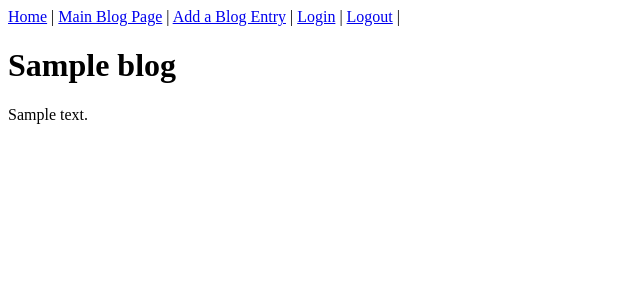
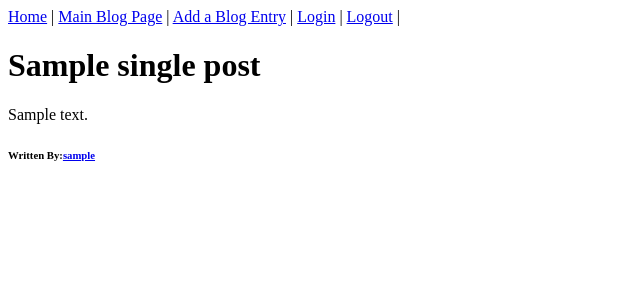
Before and after one commit to agfogle/blogz, a Flask app: template templates/single_post.html in a window 1280 px wide. Shown: the top 300 px of the page, without its empty margins (0-640 px from the left). Run offline with Flask 2, Linux system fonts and the light colour scheme; the visitor is signed in with stand-in values (Sample User, id 1); tables that the repository leaves empty hold one stand-in row (values such as "Sample post"); the template is opened without the code that fills it: most values are stand-ins (such as "Sample title", 1, 10 or a date in 2020); data that the repository does not hold is empty.

Commit message:
final version. fixed issue with displaying single user.

```diff
--- a/main.py
+++ b/main.py
@@ -37,25 +37,24 @@ def require_login():
         return redirect('/login')
 
 
-@app.route('/blog', methods=['GET','POST'])
+@app.route('/blog', methods=['GET'])
 def blogs():
 
-    if request.method =='GET':
+    blog_id = request.args.get('id')
+    user_id = request.args.get('user')
+    #user = User.query.filter_by(id=user_id)
 
-        postID = request.args.get('id')
-        if postID:
-            single_post = Blog.query.get(postID)
-            return render_template('single_post.html',blog=single_post)
-
-        userID = request.args.get('userID')
-        if userID:
-            blogger_posts = Blog.query.filter_by(owner_id=userID).all()
-            blog_owner = User.query.filter_by(id=userID).first()
-            return render_template('singleuser.html', posts=blogger_posts, user=blog_owner)
+    if (blog_id):
+        single_post = Blog.query.get(blog_id)
+        return render_template('single_post.html', single_post=single_post)
+    elif (user_id):
+        user_posts = Blog.query.filter_by(owner_id=user_id)
+        return render_template('singleuser.html', posts=user_posts)
+    else:
+        blogs = Blog.query.all()
+        return render_template('blog.html', blogs=blogs)
 
 
-        blogs = Blog.query.all()
-        return render_template('blog.html', blogs=blogs)
 
 @app.route('/login', methods=['GET','POST'])
 def login():
@@ -79,7 +78,6 @@ def login():
 
     else:
         return render_template('login.html')
-
 
 
 @app.route('/newpost', methods=['GET','POST'])
@@ -107,9 +105,6 @@ def new_post():
             db.session.add(new_blog)
             db.session.commit()
             return redirect('/blog?id={}'.format(new_blog.id))
-
-
-
 
 @app.route('/signup', methods=['GET','POST'])
 def signup():
@@ -159,9 +154,6 @@ def signup():
 
 @app.route('/', methods=['POST', 'GET'])
 def index():
-    if request.args:
-        blogger_posts = Blog.query.filter_by(owner_id=id).all()
-        return render_template('blog.html', blog=blogger_posts)
 
     blog_owners = User.query.all()
     return render_template('index.html', User=blog_owners)
--- a/templates/blog.html
+++ b/templates/blog.html
@@ -4,10 +4,11 @@
 {% block content %}
 
 <body>
-    <h1>My Blogs</h1>
+    <h1>Blogs</h1>
     {% for blog in blogs %}
         <h2><a href="./blog?id={{blog.id}}">{{blog.title}}</h2></a>
         <p>{{blog.body}}</p>
+        <h6>Written By:<a href="./blog?user={{blog.owner.id}}">{{blog.owner.username}}</a></h6>
     {% endfor%}
 
 </body>
--- a/templates/index.html
+++ b/templates/index.html
@@ -5,8 +5,8 @@
     <h1>Blog Users</h1>
 
     <ul>
-        {% for users in User %}
-        <li><a href="./blog?user={{users.username}}">{{users.username}}</a></li>
+        {% for user in User %}
+        <li><a href="./blog?user={{user.id}}">{{user.username}}</a></li>
         {% endfor%}
     </ul>
 
--- a/templates/login.html
+++ b/templates/login.html
@@ -19,7 +19,7 @@
                 <tr>
                     <td><label for="username">Username</label></td>
                     <td>
-                        <input name="username" type="text" value="{{ username }}">
+                        <input name="username" type="text" value="{{username}}">
                         <span class="error">{{username_error}}</span>
                     </td>
                 </tr>
@@ -34,7 +34,7 @@
             <input type="submit" value="Login">
         </form>
 
-        <p>If you don't have an account, you may <a href="/signup">Create One</a></p>
+        <p>If you don't have an account, you may <a href="/signup">Create One.</a></p>
     </body>
 </html>
 {% endblock %}
--- a/templates/single_post.html
+++ b/templates/single_post.html
@@ -4,8 +4,9 @@
 {% block content %}
 
 <body>
-    <h1>{{blog.title}}</h1>
-    <p>{{blog.body}}</p>
+    <h1>{{single_post.title}}</h1>
+    <p>{{single_post.body}}</p>
+    <p><h6>Written By:<a href="/blog?user={{single_post.owner_id}}">{{single_post.owner.username}}</h6></a></p>
 
 </body>
 {% endblock %}
```
Also changed, not shown: templates/singleuser.html (added, +13 -0 lines).
